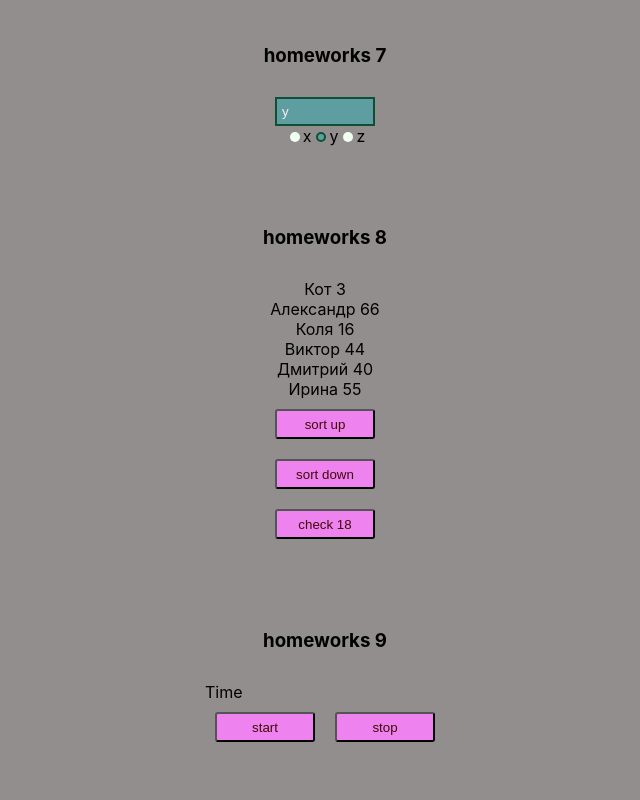
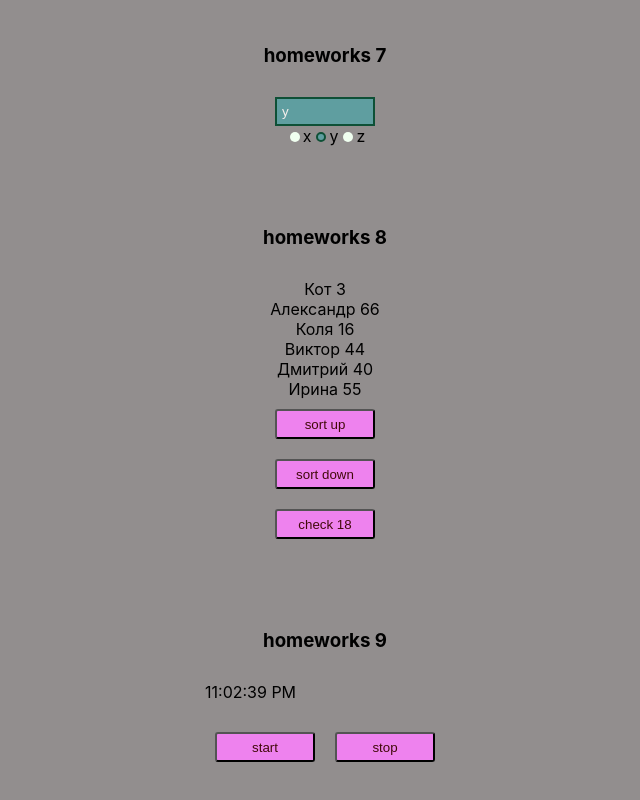
Before and after one commit to alexsharich/smallTasks, a React (Create React App) app: page /#/junior in a window 1280 px wide. Shown: the part 272-1072 px from the top of the page, without its empty margins (315-955 px from the left). Built offline with nearby package versions, Linux system fonts and the light colour scheme.

Commit message:
add HW9 clock

```diff
--- a/src/p2-homeworks/h9/Clock.tsx
+++ b/src/p2-homeworks/h9/Clock.tsx
@@ -1,31 +1,31 @@
-import React, {useState} from 'react'
+import React, { useState } from 'react'
 import SuperButton from '../h4/common/c2-SuperButton/SuperButton'
 
 function Clock() {
     const [timerId, setTimerId] = useState<number>(0)
-    const [date, setDate] = useState<Date>()
+    const [date, setDate] = useState<Date>(new Date())
     const [show, setShow] = useState<boolean>(false)
 
     const stop = () => {
-        // stop
+        clearInterval(timerId)
     }
     const start = () => {
         stop()
         const id: number = window.setInterval(() => {
-            // setDate
+            setDate(new Date())
         }, 1000)
         setTimerId(id)
     }
 
     const onMouseEnter = () => {
-        // show
+        setShow(true)
     }
     const onMouseLeave = () => {
-        // close
+        setShow(false)
     }
 
-    const stringTime = 'Time' // fix with date
-    const stringDate = 'Date' // fix with date
+    const stringTime = /* `${date.getHours()}.${date.getMinutes()}.${date.getSeconds()}` */date?.toLocaleTimeString() || <br />// fix with date
+    const stringDate = `${date.getDate()}.${date.getMonth()}.${date.getFullYear()}` || <br />// fix with date
 
     return (
         <div>
@@ -36,10 +36,12 @@ function Clock() {
                 {stringTime}
             </div>
 
-            {show && (
+            {show ? (
                 <div>
                     {stringDate}
                 </div>
+            ) : (
+                <br />
             )}
 
             <SuperButton onClick={start}>start</SuperButton>
```
